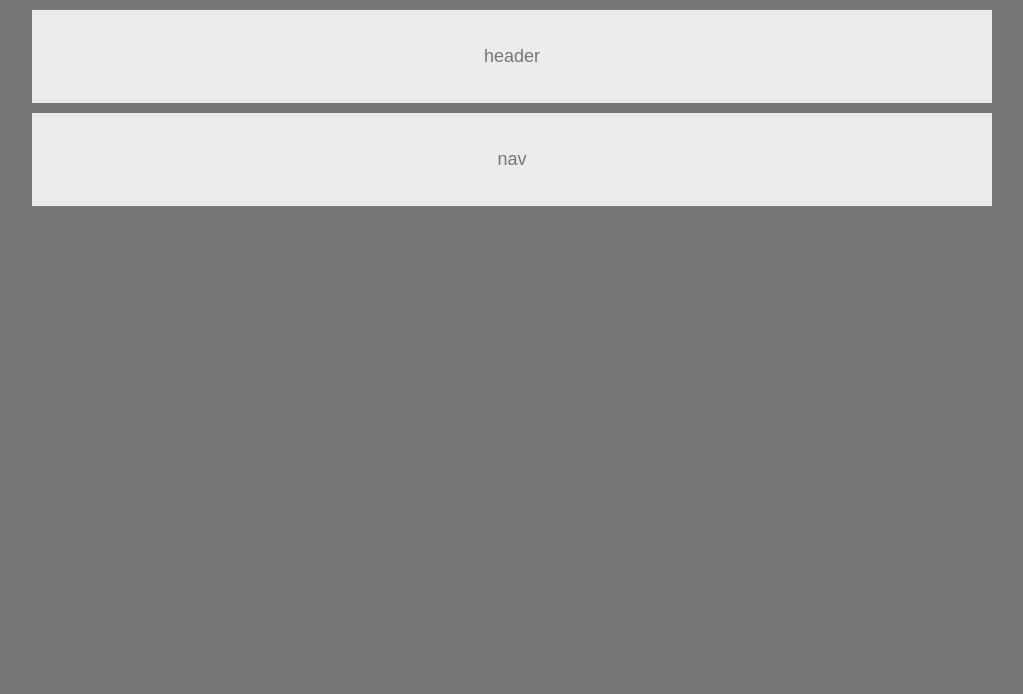
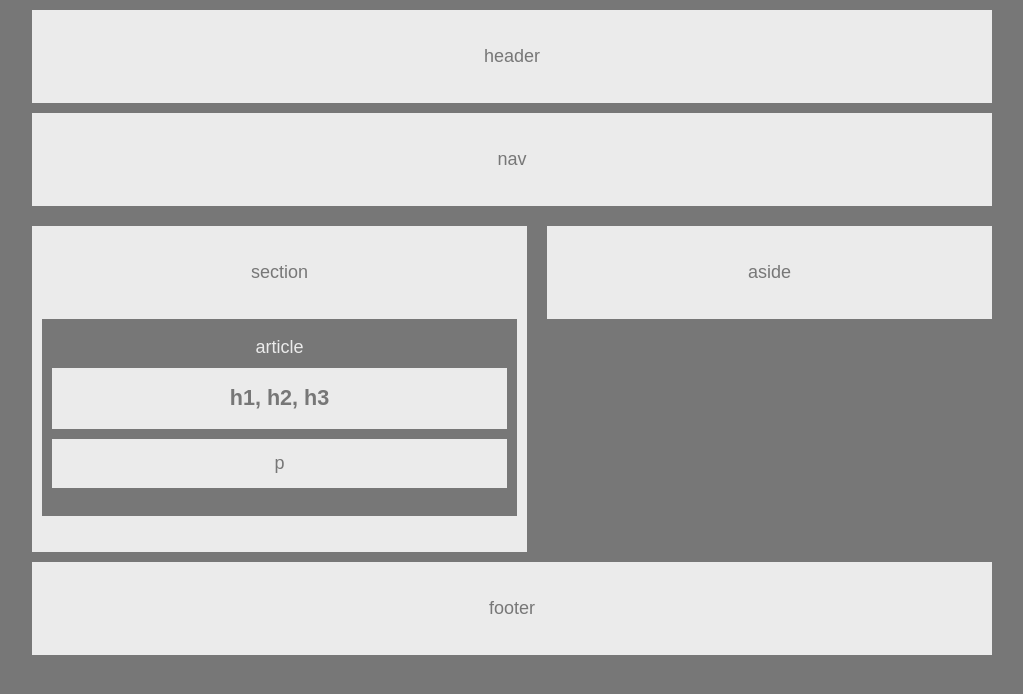
Before and after one commit to zhenyang9261/web-hw1-htmlcss, a plain HTML site: page index.html in a window 1280 px wide. Shown: the whole page, without its empty margins (128-1151 px from the left). Drawn offline with Linux system fonts and the light colour scheme.

Commit message:
footer done, section and aside partially done, aside height is not aligned with section

```diff
--- a/style.css
+++ b/style.css
@@ -11,38 +11,55 @@ body {
   margin: 0 auto;
 }
 
-header {
+header, nav, section, aside, footer {
     background: #ebebeb;
     padding: 2em 0;
+}
+
+header {
     margin-top: 10px;
 }
 
 nav {
-  background: #ebebeb;
-  padding: 2em 0;
   margin-top: 10px;
 }
 
 section {
+  float: left;
+  margin: 20px 20px 10px 0;
+  width: 495px;
 
 }
 
 article {
-
+  background: #777;
+  color: #ebebeb;
+  padding: 1em 0;
+  margin: 2em 10px 0 10px;
 }
 
 h1 {
-
+  color: #777;
+  background: #ebebeb;
+  font-weight: bold;
+  font-size: 1.2em;
+  padding: 0.8em 0;
+  margin: 10px;
 }
 
 p {
-
+  color: #777;
+  background: #ebebeb;
+  padding: 0.8em 0;
+  margin: 10px;
 }
 
 aside {
-
+  float: left;
+  margin: 20px 0 10px 0;
+  width: 445px;
 }
 
 footer {
-
+  clear: both;
 }
```
